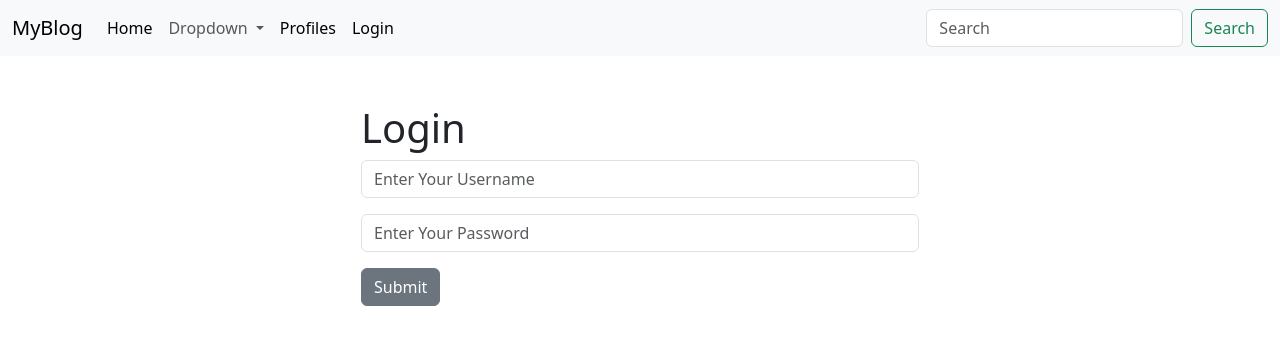
After one commit to Konrad879/blog_app, a Django app: page /login/ in a window 1280 px wide. The commit adds this page. Shown: the top 345 px of the page. Run offline with Django 5.2, Linux system fonts and the light colour scheme.

Commit message:
Added login and logout feature

```diff
--- /dev/null
+++ b/blog/templates/login.html
@@ -0,0 +1,24 @@
+{% extends "base.html" %}
+
+{% block content %}
+
+{% if user.is_authenticated %}
+    <h1>You're already logged in</h1>
+{% else %}
+
+    <div class="col-md-6 offset-md-3">
+        <h1>Login</h1>
+        <form method="POST">
+            <div class="mb-3" action={% url "login" %}>
+                {% csrf_token %}
+            <input type="text" class="form-control" name="username" placeholder="Enter Your Username">
+            </div>
+            <div class="mb-3">
+            <input type="password" class="form-control" name="password" placeholder="Enter Your Password">
+            </div>
+            <button type="submit" class="btn btn-secondary">Submit</button>
+        </form>
+    </div>
+
+{% endif %}
+{% endblock content %}
--- a/blog/templates/navbar.html
+++ b/blog/templates/navbar.html
@@ -27,9 +27,19 @@
 
           {% if user.is_authenticated %}
 
-          <li class="nav-item">
-            <a class="nav-link active" href="{% url "profile" request.user.id %}">My Profile</a>
-          </li>
+            <li class="nav-item">
+              <a class="nav-link active" href="{% url "profile" request.user.id %}">My Profile</a>
+            </li>
+
+            <li class="nav-item">
+              <a class="nav-link active" href="{% url "logout" %}">Logout</a>
+            </li>
+
+          {% else %}
+
+            <li class="nav-item">
+              <a class="nav-link active" href="{% url "login" %}">Login</a>
+            </li>
 
           {% endif %}
 
--- a/blog/urls.py
+++ b/blog/urls.py
@@ -5,5 +5,7 @@ urlpatterns = [
     path('', views.home, name="home"),
     path('profile_list/', views.profile_list, name="profile_list"),
     path('profile/<int:pk>', views.profile, name="profile"),
+    path('login/', views.login_user, name="login"),
+    path('logout/', views.logout_user, name="logout"),
 
 ]
--- a/blog/views.py
+++ b/blog/views.py
@@ -2,6 +2,8 @@ from django.shortcuts import render, redirect
 from django.contrib import messages
 from .models import Profile, BlogPost
 from .forms import BlogPostForm
+from django.contrib.auth import authenticate, login, logout
+
 
 # Create your views here.
 
@@ -54,3 +56,27 @@ def profile(request, pk):
     else:
         messages.success(request, ("You must be logged in to view this page..."))
         return redirect('home')
+
+
+def login_user(request):
+    if request.method == "POST":
+        username = request.POST['username']
+        password = request.POST['password']
+        user = authenticate(request, username=username, password=password)
+
+        if user is not None:
+            login(request, user)
+            messages.success(request, ("You have been succesfully logged in!"))
+            return redirect('home')
+        else:
+            messages.success(request, ("There was an error logging in. Please try again"))
+            return redirect('login')
+
+
+    else:
+        return render(request, "login.html", {})
+
+def logout_user(request):
+    logout(request)
+    messages.success(request, ("You have been succesfully logged out!"))
+    return redirect('home')
```
